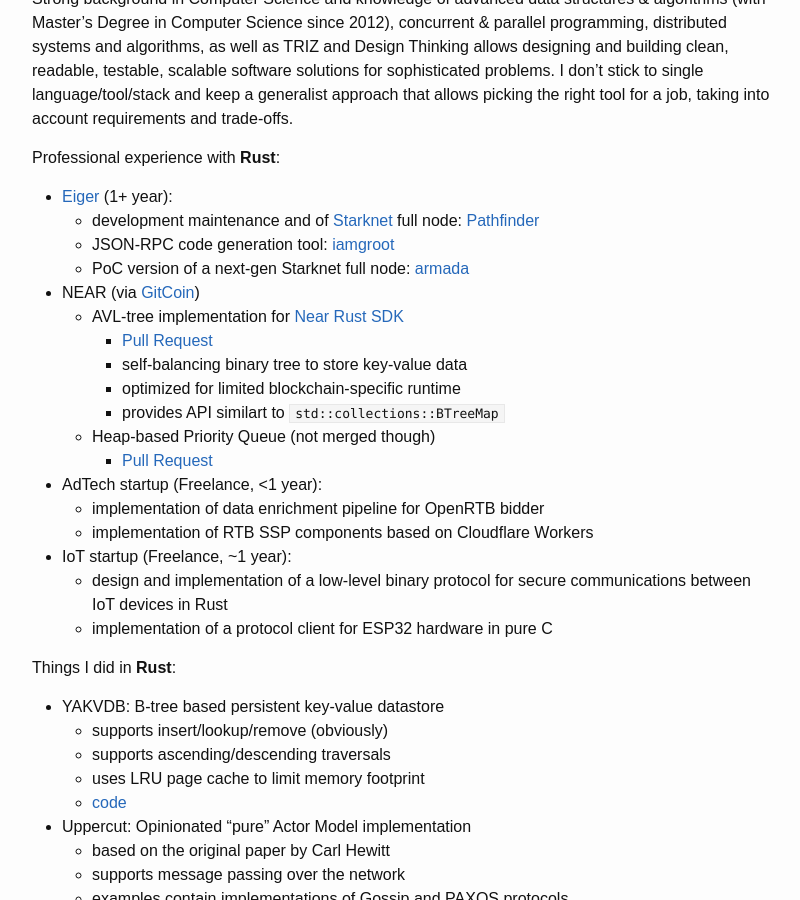
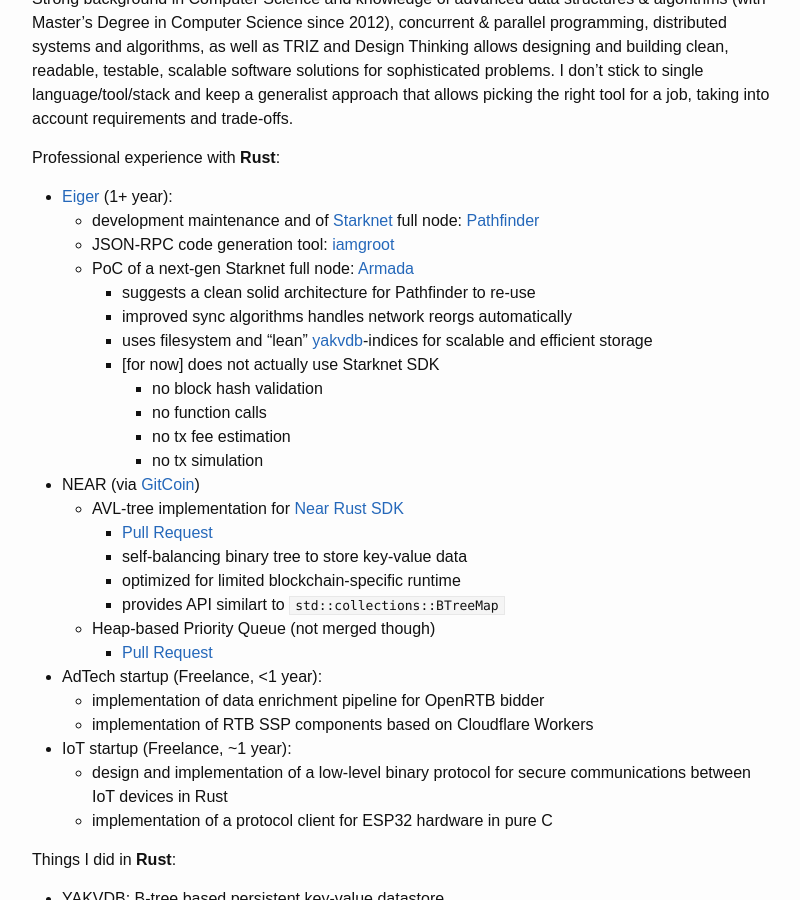
Before and after one commit to sergey-melnychuk/sergey-melnychuk.github.io, a Jekyll site: the page built from about.md, in a window 1280 px wide and 900 px high, scrolled down 306 px. Shown: the whole window, without its empty margins (238-1038 px from the left). Built offline with Jekyll 4.4.1, drawn with Linux system fonts in a browser that asks for light colours.

Commit message:
about: add armada-specific details

```diff
--- a/about.md
+++ b/about.md
@@ -13,7 +13,15 @@
 - [Eiger](https://www.eiger.co) (1+ year):
   - development maintenance and of [Starknet](https://www.starknet.io/en) full node: [Pathfinder](https://github.com/eqlabs/pathfinder)
   - JSON-RPC code generation tool: [iamgroot](https://github.com/sergey-melnychuk/iamgroot)
-  - PoC version of a next-gen Starknet full node: [armada](https://github.com/sergey-melnychuk/armada)
+  - PoC of a next-gen Starknet full node: [Armada](https://github.com/sergey-melnychuk/armada)
+    - suggests a clean solid architecture for Pathfinder to re-use
+    - improved sync algorithms handles network reorgs automatically
+    - uses filesystem and "lean" [yakvdb](https://github.com/sergey-melnychuk/yakvdb)-indices for scalable and efficient storage
+    - [for now] does not actually use Starknet SDK
+      - no block hash validation
+      - no function calls
+      - no tx fee estimation
+      - no tx simulation
 
 - NEAR (via [GitCoin](https://www.gitcoin.co/))
   - AVL-tree implementation for [Near Rust SDK](https://docs.near.org/sdk/rust/introduction)
```
